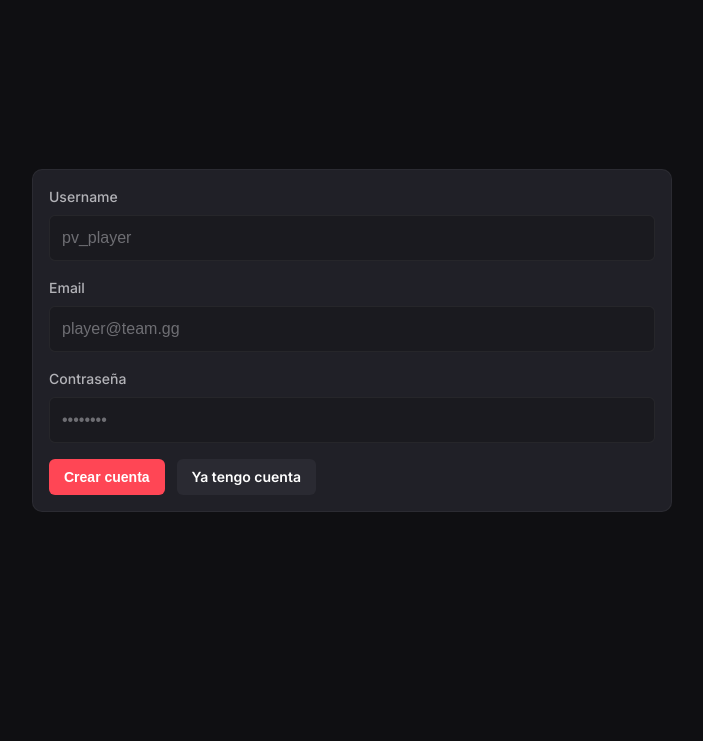
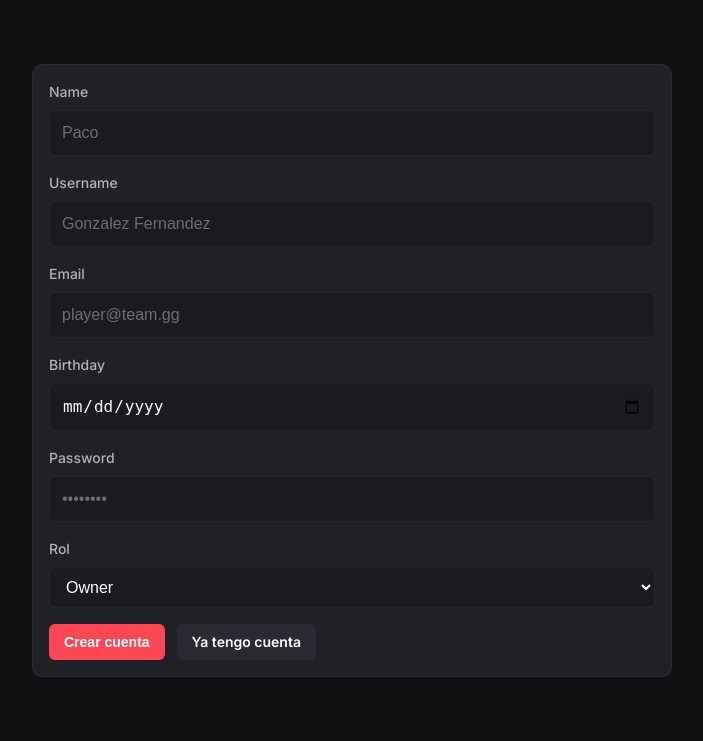
Before and after one commit to Dpcrack22/eTeam-Manager, a PHP site: page /pages/register.php in a window 1280 px wide. Shown: the part 103-844 px from the top of the page, without its empty margins (288-991 px from the left). Before the commit the page ends 615 px from the top, so only its background shows below. Run offline with PHP 8.4, Linux system fonts and the light colour scheme.

Commit message:
Login acabado y register en camino

```diff
--- a/pages/register.php
+++ b/pages/register.php
@@ -10,23 +10,118 @@ if (empty($layoutIncluded)) {
     require __DIR__ . '/../includes/app-layout-start.php';
     $shouldCloseLayout = true;
 }
+
+// Comprobaciones basicas para que el register sea correcto
+function validateRegister($name, $surname, $email, $birthday, $password, $rol) {
+    $errors = [];
+
+    // Validamos el nombre
+    if ($name === "") {
+        $errors["name"] = "El nombre es obligatorio";
+    } else {
+        if (strpos($name, " ") !== false) {
+            $errors["name"] = "El nombre no puede contener espacios";
+        } else if (strlen($name) <= 2) {
+            $errors["name"] = "El nombre no puede contener menos o igual que 2 caracteres";
+        }
+    }
+
+    // Validamos el apellido
+    if ($surname === "") {
+        $errors["surname"] = "El apellido es obligatorio";
+    } else {
+        if (strlen($surname) <= 4) {
+            $errors["surname"] = "El apellido no puede contener menos o igual que 4 caracteres";
+        }
+    }
+
+    // Validamos el email
+    if ($email === "") {
+        $errors["email"] = "El correo electronico es obligatorio";
+    } else {
+        if (strpos($email, "@") === false) {
+            $errors["email"] = 'El correo electronico introducido no es valido (falta "@")';
+        } else if (strpos($email, " ") !== false) {
+            $errors["email"] = "El correo electronico no puede contener espacios";
+        } else if (strlen($email) < 5) {
+            $errors["email"] = "El correo electronico introducido es demasiado corto";
+        }
+    }
+
+    // Validamos la fecha
+    if ($date === "") {
+        $errors["date"] = "La fecha es obligatoria";
+    } else {
+        if (!checkdate($month, $day, $year)) {
+            $errors["date"] = "La fecha introducida no es válida";
+        } elseif ($birthdate > date("Y-m-d")) {
+            $errors["date"] = "La fecha no puede ser futura";
+        } elseif ($age > 120) {
+            $errors["date"] = "La fecha introducida no es válida";
+        }
+    }
+
+    // Validamos la contraseña
+    if ($password === "") {
+        $errors["password"] = "La contraseña és obligatoria";
+    } else {
+        if (strlen($password) < 5) {
+            $errors["password"] = "La contraseña introducida es demasiado corta (minimo 5 caracteres)";
+        } elseif (strlen($password) > 30) {
+            $errors["password"] = "Como vas a poner mas de 30 caracteres maldito loco";
+        }
+    }
+
+    if ($rol === "") {
+        $errors["rol"] = "El rol és obligatorio";
+    } else {
+        $allowed = ['Owner', 'Manager', 'Coach', "Player", "Viewer"];
+
+        if (!in_array($rol, $allowed)) {
+            $errors['rol'] = "Selección inválida";
+        }
+    }
+
+    return $errors;
+}
 ?>
 
 <div class="card" style="max-width: 640px; margin: 24px auto;">
-    <form class="form" action="#" method="post">
+    <form class="form" method="post" novalidate>
         <div class="field">
-            <label for="username">Username</label>
-            <input id="username" name="username" type="text" placeholder="pv_player" autocomplete="username" required />
+            <label for="name">Name</label>
+            <input id="name" name="name" type="text" placeholder="Paco"/>
+        </div>
+
+        <div class="field">
+            <label for="surname">Username</label>
+            <input id="surname" name="surname" type="text" placeholder="Gonzalez Fernandez" />
         </div>
 
         <div class="field">
             <label for="email">Email</label>
-            <input id="email" name="email" type="email" placeholder="player@team.gg" autocomplete="email" required />
+            <input id="email" name="email" type="email" placeholder="player@team.gg" />
         </div>
 
         <div class="field">
-            <label for="password">Contraseña</label>
-            <input id="password" name="password" type="password" placeholder="••••••••" autocomplete="new-password" required />
+            <label for="birthday">Birthday</label>
+            <input id="birthday" name="birthday" type="date" placeholder="30/09/2006" />
+        </div>
+
+        <div class="field">
+            <label for="password">Password</label>
+            <input id="password" name="password" type="password" placeholder="••••••••" />
+        </div>
+
+        <div class="field">
+            <label for="role">Rol</label>
+            <select id="role" name="role">
+                <option>Owner</option>
+                <option>Manager</option>
+                <option>Coach</option>
+                <option>Player</option>
+                <option>Viewer</option>
+            </select>
         </div>
 
         <div style="display:flex; gap:12px; flex-wrap:wrap;">
```
Also changed, not shown: css/main.css (+111 -49 lines), pages/login.php (+61 -3 lines).
